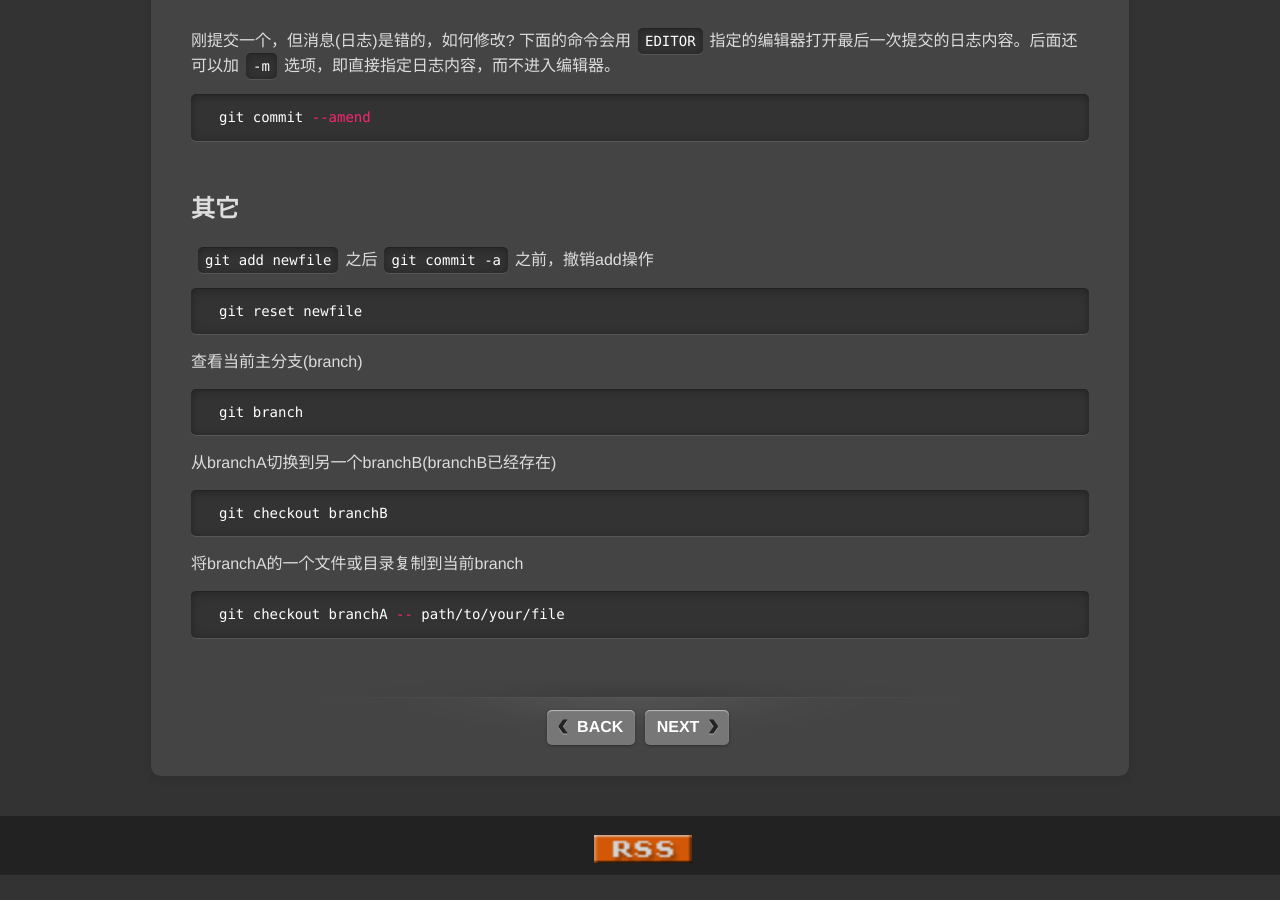
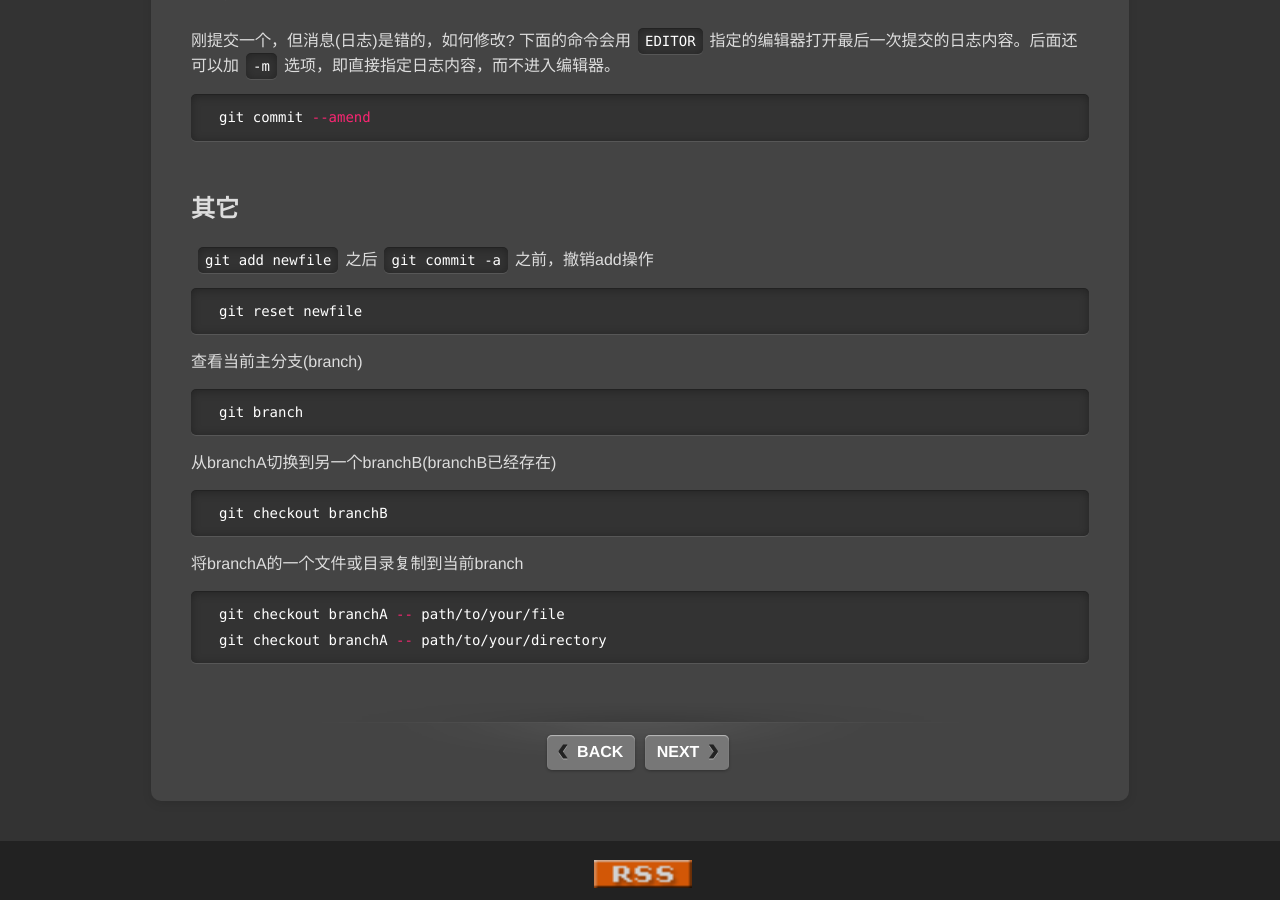
Before and after one commit to pkuwwt/pkuwwt.github.io, a Jekyll site: the page built from linux/_posts/2014-03-08-git-usage.md, in a window 1280 px wide and 900 px high, scrolled down 2748 px. Built offline with Jekyll 4.4.1, drawn with Linux system fonts in a browser that asks for light colours; comment, search, counter and statistics services are not loaded; before the commit the page ends 3623 px from its top, so only the background shows below that.

Commit message:
modified:   linux/_posts/2014-03-08-git-usage.md

```diff
--- a/linux/_posts/2014-03-08-git-usage.md
+++ b/linux/_posts/2014-03-08-git-usage.md
@@ -121,4 +121,5 @@ git checkout branchB
 将branchA的一个文件或目录复制到当前branch
 {% highlight bash %}
 git checkout branchA -- path/to/your/file
+git checkout branchA -- path/to/your/directory
 {% endhighlight %}
```
